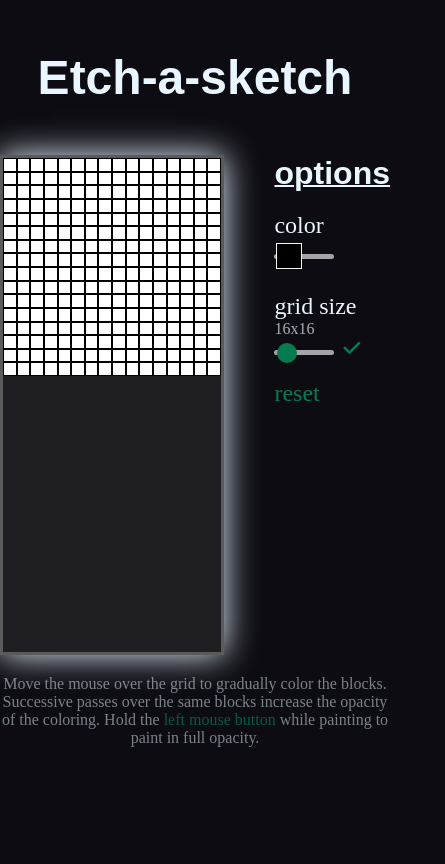
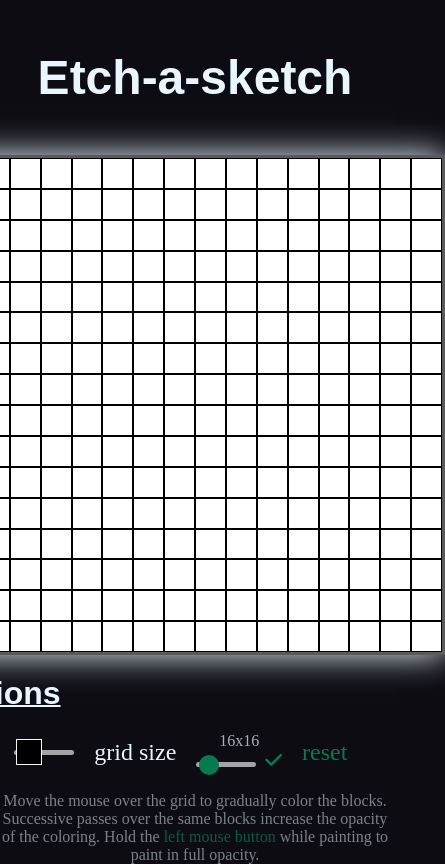
Before and after one commit to schunsie/etch-a-sketch, a plain HTML site: page index.html in a window 390 px wide. Shown: the whole page, 445 px wide, since content can reach past the window. Drawn offline with Linux system fonts and the light colour scheme; a web font is replaced by a local one.

Commit message:
Add first responsive design for smaller screen

```diff
--- a/index.html
+++ b/index.html
@@ -22,9 +22,11 @@
             </label>
 
             <p>grid size</p>
-            <p id="size">16x16</p>
-            <input type="range" min="10" max="100" value="16" id="grid-slider">
-            <button title='Confirm size' id="confirm-size"><i class="fa-solid fa-check"></i></button>
+            <div class="grid-slider-container">
+                <p id="size">16x16</p>
+                <input type="range" min="10" max="100" value="16" id="grid-slider">
+                <button title='Confirm size' id="confirm-size"><i class="fa-solid fa-check"></i></button>
+            </div>
 
             <p id="reset">reset</p>
         </div>
--- a/style.css
+++ b/style.css
@@ -183,6 +183,40 @@ input:checked + .slider-block {
     color: #04AA6D;
 }
 
+/* responsiveness */
+@media only screen and (max-width: 768px) {
+    .container {
+        flex-direction: column;
+        align-items: center;
+        gap: 20px;
+    }
+
+    .options {
+        width: 500px;
+        display: flex;
+        flex-wrap: wrap;
+        align-items: center;
+        gap: 20px;
+    }
+
+    .options > p {
+        margin: 0;
+    }
+
+    .options > h2 {
+        flex-basis: 100%;
+    }
+
+    .grid-slider-container > p {
+        text-align: center;
+    }
+
+    #info {
+        max-width: 500px;
+    }
+}
+
+
 /* Animations */
 /* Thanks to https://codepen.io/zak/pen/rWJzPy */
 @keyframes rainbow-bg{
```
